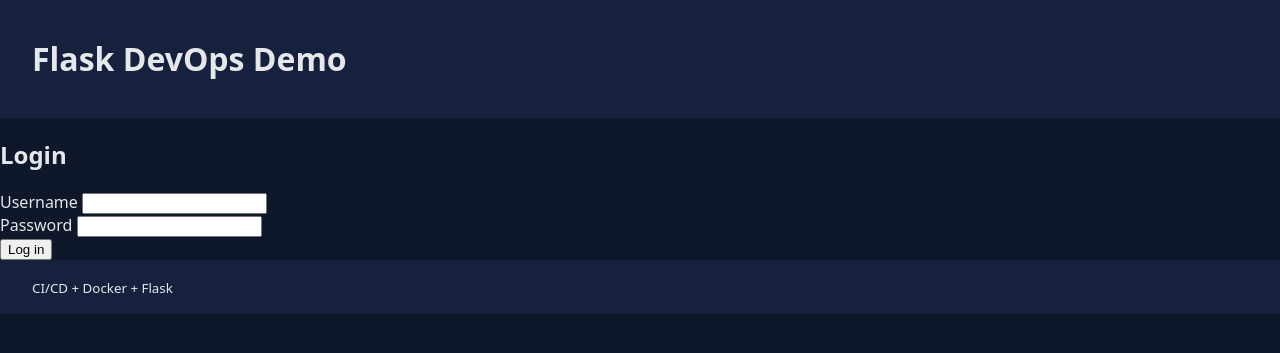
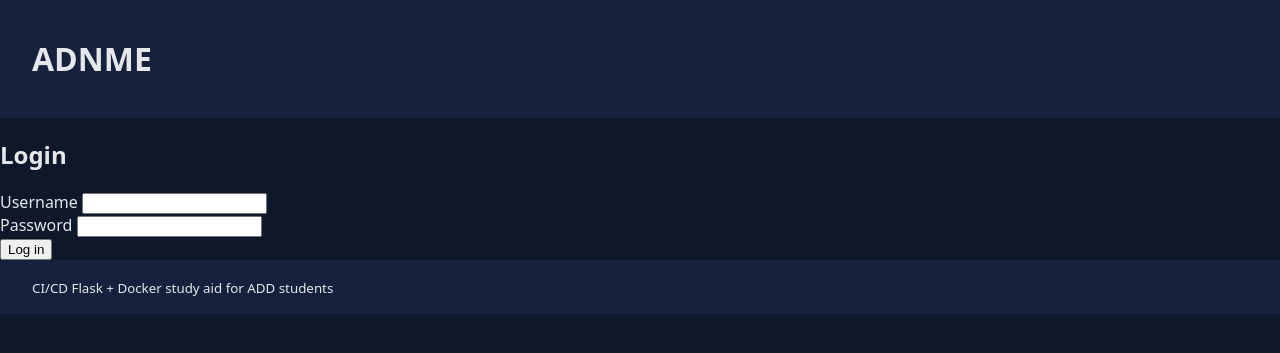
Before and after one commit to LuisMiguelPoveda/flask-devops-demo, a Flask app: page / in a window 1280 px wide. Shown: the top 353 px of the page. Run offline with Flask 3, Linux system fonts and the light colour scheme.

Commit message:
basic login implementation title changes

```diff
--- a/app/templates/base.html
+++ b/app/templates/base.html
@@ -2,7 +2,7 @@
 <html lang="en">
   <head>
     <meta charset="utf-8" />
-    <title>{% block title %}Flask DevOps Demo{% endblock %}</title>
+    <title>{% block title %}ADNME{% endblock %}</title>
     <link
       rel="stylesheet"
       href="{{ url_for('static', filename='css/main.css') }}"
@@ -10,7 +10,7 @@
   </head>
   <body>
     <header>
-      <h1>Flask DevOps Demo</h1>
+      <h1>ADNME</h1>
     </header>
 
     <main>
@@ -18,7 +18,7 @@
     </main>
 
     <footer>
-      <small>CI/CD + Docker + Flask</small>
+      <small>CI/CD Flask + Docker study aid for ADD students</small>
     </footer>
   </body>
 </html>
```
